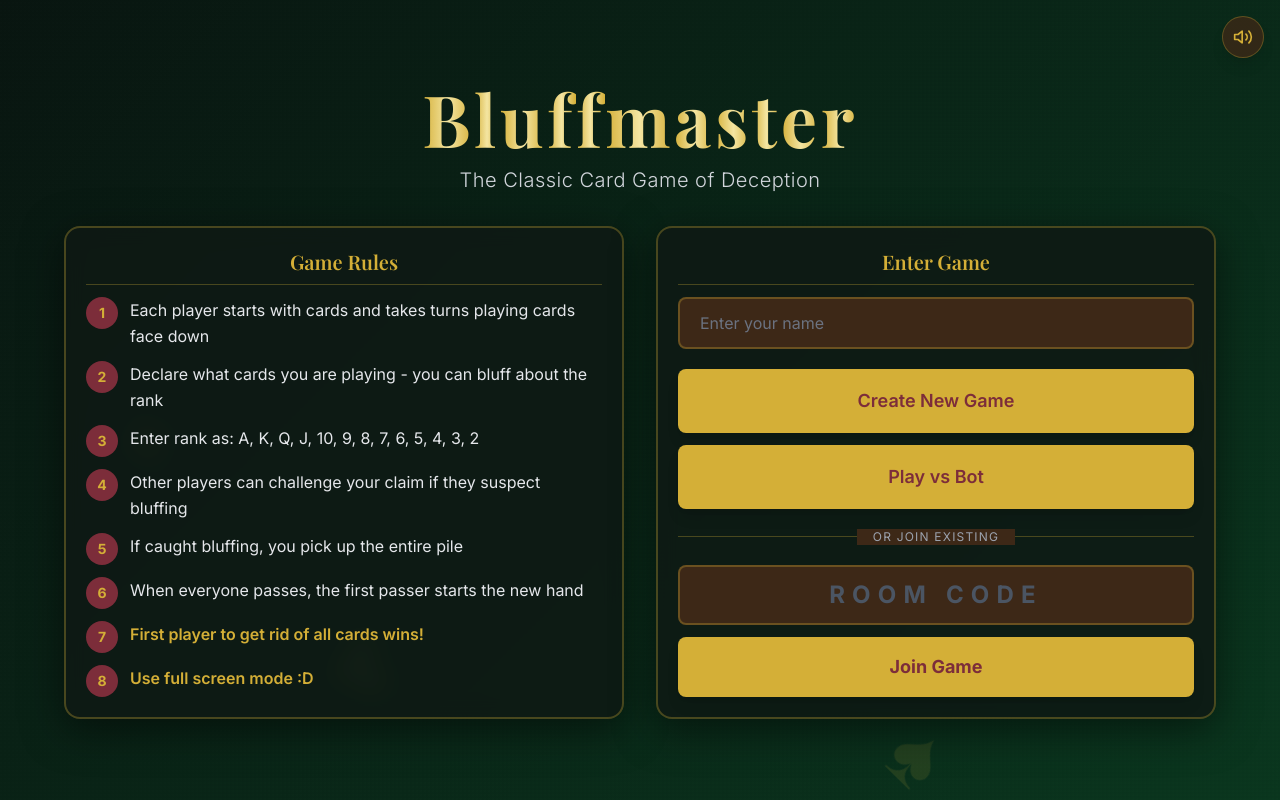
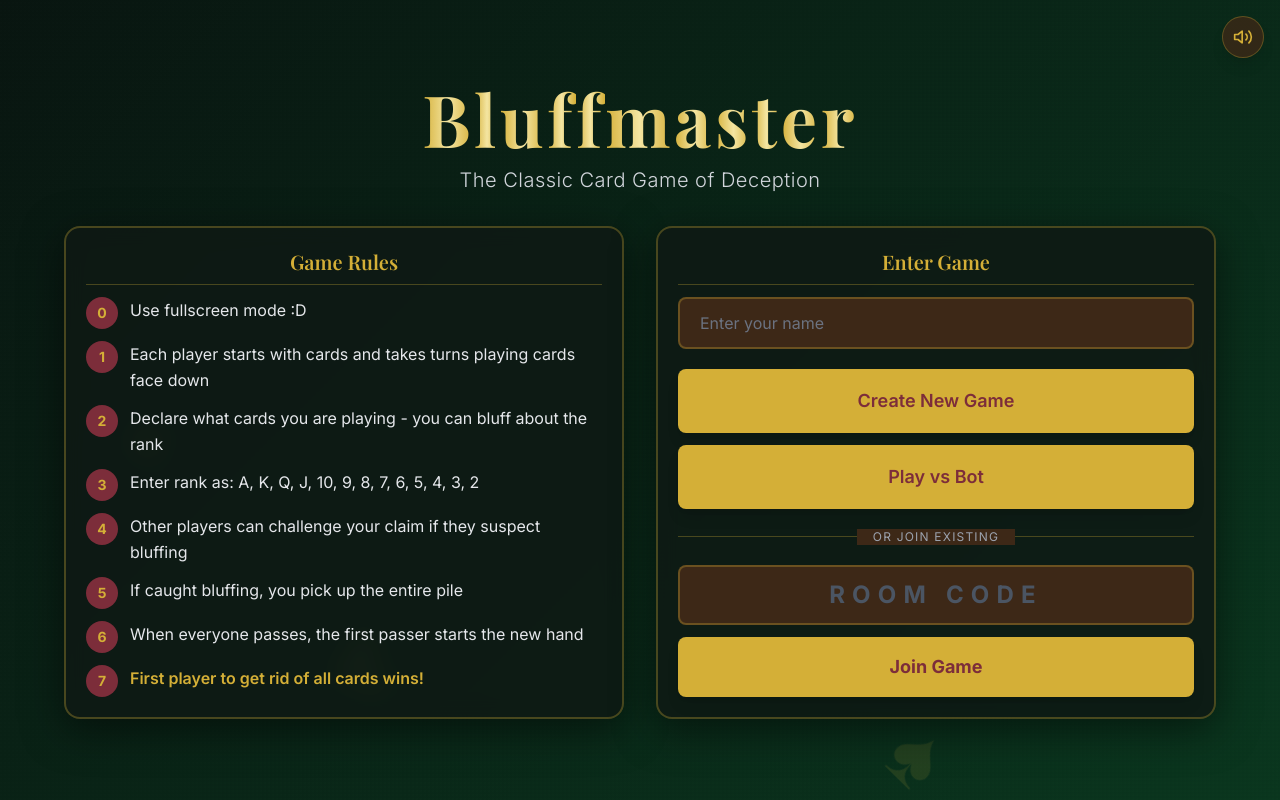
Before and after one commit to Sarah-Kazi/Bluffmaster, a Next.js app in the folder frontend/: page / in a window 1280 px wide. Built offline with nearby package versions, Linux system fonts and the light colour scheme.

Commit message:
resize video and rules change

```diff
--- a/frontend/src/app/page.tsx
+++ b/frontend/src/app/page.tsx
@@ -198,8 +198,13 @@ export default function Home() {
               <h2 className="text-xl font-display font-semibold text-poker-gold text-center border-b border-poker-gold/30 pb-2">
                 Game Rules
               </h2>
-
               <div className="space-y-3 text-base text-gray-200">
+                <div className="flex items-start space-x-3">
+                  <span className="inline-flex items-center justify-center w-8 h-8 rounded-full bg-poker-burgundy text-poker-gold font-bold text-sm flex-shrink-0">
+                    0
+                  </span>
+                  <p className="leading-relaxed">Use fullscreen mode :D </p>
+                </div>
                 <div className="flex items-start space-x-3">
                   <span className="inline-flex items-center justify-center w-8 h-8 rounded-full bg-poker-burgundy text-poker-gold font-bold text-sm flex-shrink-0">
                     1
@@ -247,12 +252,6 @@ export default function Home() {
                     7
                   </span>
                  <p className="leading-relaxed font-semibold text-poker-gold">First player to get rid of all cards wins!</p>
-                </div>
-                <div className="flex items-start space-x-3">
-                  <span className="inline-flex items-center justify-center w-8 h-8 rounded-full bg-poker-burgundy text-poker-gold font-bold text-sm flex-shrink-0">
-                    8
-                  </span>
-                   <p className="leading-relaxed font-semibold text-poker-gold">Use full screen mode :D</p>
                 </div>
               </div>
             </div>
--- a/frontend/src/app/rickroll/page.tsx
+++ b/frontend/src/app/rickroll/page.tsx
@@ -26,31 +26,30 @@ export default function RickrollPage() {
 
       <div className="min-h-screen flex flex-col items-center justify-center p-4 relative z-10">
         <div className="poker-panel rounded-2xl p-6 backdrop-blur-sm shadow-2xl w-full max-w-4xl">
-          <h1 className="text-3xl md:text-4xl font-display font-bold text-poker-gold mb-8 text-center">
-            Bwahahahah xD
-          </h1>
+          <div className="flex flex-col items-center mb-6">
+            <button
+              onClick={handleBack}
+              className="mb-4 px-6 py-2 bg-poker-burgundy hover:bg-poker-burgundy-dark text-poker-gold
+                       font-display font-bold text-lg rounded-lg btn-poker
+                       border-2 border-poker-gold/40 hover:border-poker-gold
+                       transition-all duration-300 transform hover:scale-105"
+            >
+              Back to Game
+            </button>
+            <h1 className="text-3xl md:text-4xl font-display font-bold text-poker-gold text-center">
+              Bwahahahah xD
+            </h1>
+          </div>
 
-          <div className="aspect-w-16 aspect-h-9 w-full max-w-4xl mx-auto">
+          <div className="w-full overflow-hidden rounded-xl border-2 border-poker-gold/30">
             <iframe
-              className="w-full h-[300px] md:h-[500px] rounded-xl border-2 border-poker-gold/30"
+              className="w-full h-[200px] md:h-[400px] object-cover"
               src="https://www.youtube.com/embed/dQw4w9WgXcQ?autoplay=1"
               title="YouTube video player"
               allow="accelerometer; autoplay; clipboard-write; encrypted-media; gyroscope; picture-in-picture"
               allowFullScreen
             />
           </div>
-
-          <div className="mt-8 flex justify-center">
-            <button
-              onClick={handleBack}
-              className="px-8 py-3 bg-poker-burgundy hover:bg-poker-burgundy-dark text-poker-gold
-                       font-display font-bold text-xl rounded-xl btn-poker
-                       border-2 border-poker-gold/40 hover:border-poker-gold
-                       transition-all duration-300 transform hover:scale-105"
-            >
-              Back to Game
-            </button>
-          </div>
         </div>
       </div>
     </>
```
